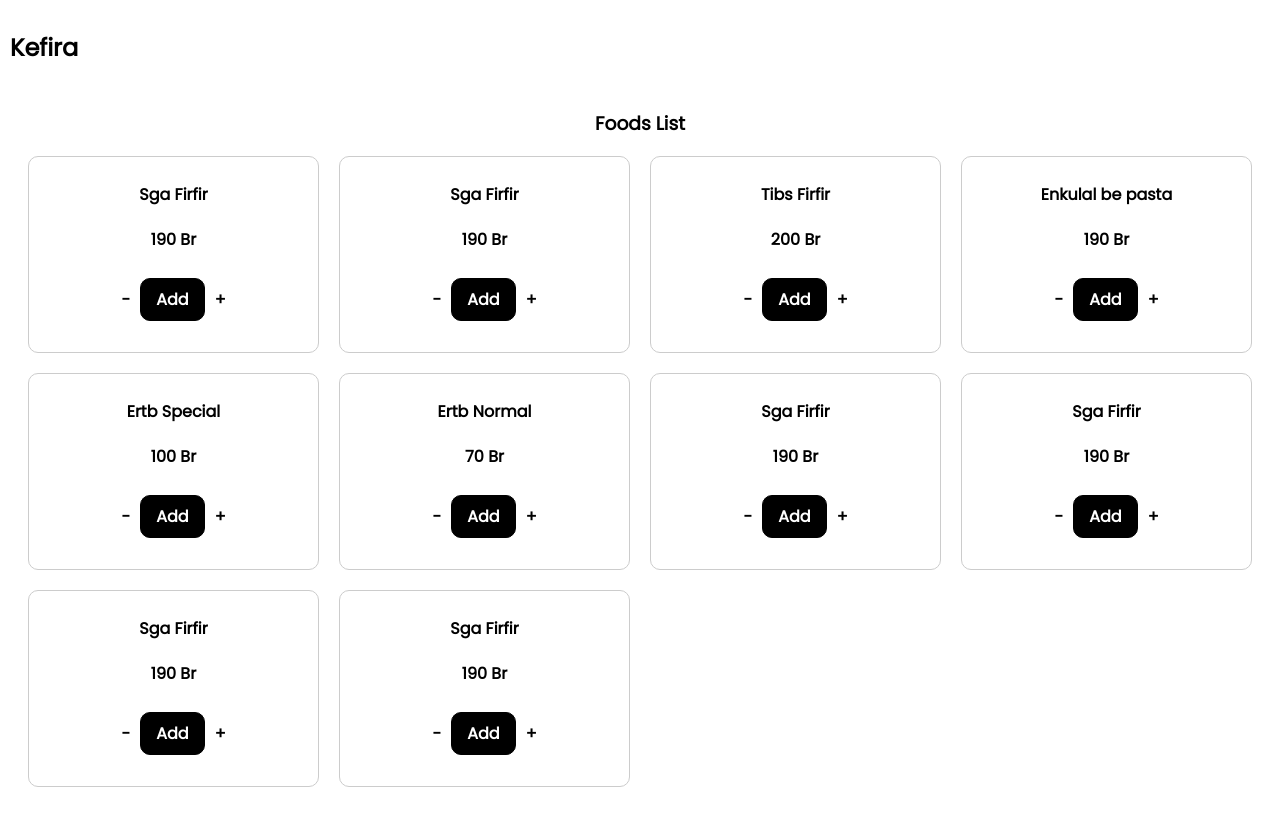
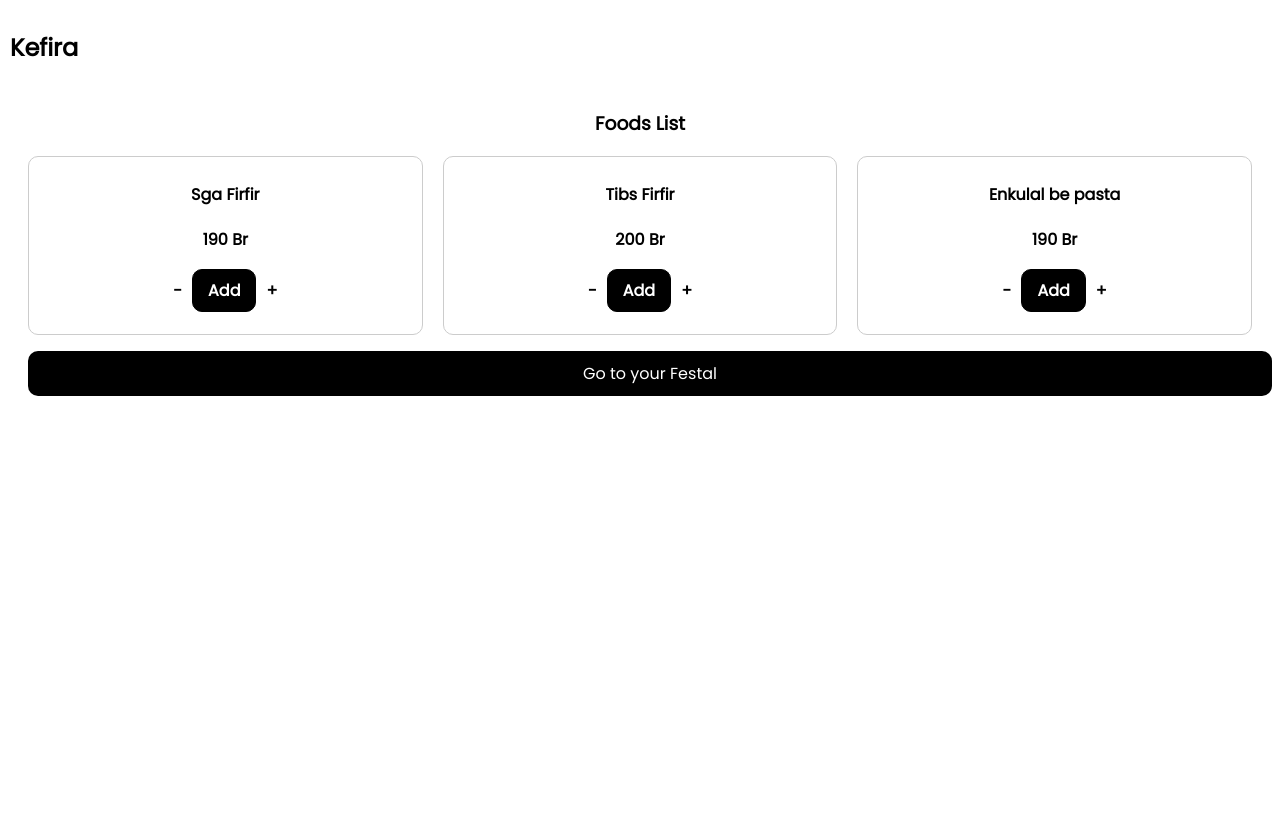
Before and after one commit to code-with-wondi/kefira, a React (Vite) app: page / in a window 1280 px wide. Built offline with nearby package versions, Linux system fonts and the light colour scheme; some icons are missing.

Commit message:
some functionality

```diff
--- a/src/components/Cart.jsx
+++ b/src/components/Cart.jsx
@@ -1,54 +1,49 @@
-import { Link } from 'react-router-dom'
-import './Cart.css'
-import Header from './Header'
+import React, { useEffect, useState } from 'react';
+import { Link } from 'react-router-dom';
+import './Cart.css';
+import Header from './Header';
 
 const Cart = () => {
+  const [cartItems, setCartItems] = useState([]);
+
+  useEffect(() => {
+    // Fetch cart items from local storage when the component mounts
+    const storedCartItems = JSON.parse(localStorage.getItem('cartItems')) || [];
+    setCartItems(storedCartItems);
+  }, []); // Empty dependency array ensures this runs only once on mount
+
+  // Calculate total price
+  const total = cartItems.reduce((acc, item) => acc + item.price, 0);
+
   return (
     <>
       <Header />
-    <h3 className='top'>Foods in your Festal</h3>
+      <h3 className="top">Foods in your Festal</h3>
       <div className="foods">
         <div className="single">
-
           <p>Foods</p>
           <p>Price</p>
-
         </div>
-        <div className="single">
-
-            <p>2  Tibs Firfir</p>
-            <p>380 Br</p>
-
-        </div> <div className="single">
-
-<p>2  Tibs Firfir</p>
-<p>380 Br</p>
-
+        {/* Display cart items */}
+        {cartItems.map((item, index) => (
+          <div className="single" key={index}>
+            <p>{item.foodName}</p>
+            <p>{item.price} Br</p>
           </div>
-<div className="single">
-
-<p>2  Tibs Firfir</p>
-<p>380 Br</p>
-
-</div>
-<div className="single">
-
+        ))}
+        {/* Display total */}
+        <div className="single total">
           <p>Total</p>
-<p>1980 Br</p>
-
-
-
+          <p>{total} Br</p>
         </div>
         <div className="check">
-  <Link to='/checkout'>
-<p className="checkout">
-  Checkout</p>
+          <Link to="/checkout">
+            <p className="checkout">Checkout</p>
           </Link>
         </div>
-
       </div>
     </>
-  )
-}
+  );
+};
 
-export default Cart
+export default Cart;
--- a/src/components/FoodMenu.css
+++ b/src/components/FoodMenu.css
@@ -11,6 +11,22 @@
     background-color: #fff;
     z-index: 1000; /* Adjust the z-index as needed */
 }
+.notification-dot {
+    position: absolute;
+    top: 0;
+    right: 0;
+    width: 10px;
+    height: 10px;
+    background-color: red; /* Choose your desired color */
+    border-radius: 50%;
+  }
+  .checkou{
+    width: 100%;
+    background-color: #000;
+    padding: 10px;
+    border-radius: 10px;
+    text-align: center;
+  }
 
 .logo, .cartIcon {
     color: black;
--- a/src/components/FoodMenu.jsx
+++ b/src/components/FoodMenu.jsx
@@ -1,105 +1,69 @@
-import './FoodMenu.css'
-import Header from './Header'
-const FoodMenu= ()=>{
-    return(
+import React, { useState, useEffect } from 'react';
+import { Link } from 'react-router-dom';
+import './FoodMenu.css';
+import Header from './Header';
+import Cart from './Cart';
+
+const FoodMenu = () => {
+  const [cartItems, setCartItems] = useState([]);
+
+  // Sample data for food items
+  const foodItems = [
+    { id: 1, foodName: 'Sga Firfir', price: 190 },
+    { id: 2, foodName: 'Tibs Firfir', price: 200 },
+    { id: 3, foodName: 'Enkulal be pasta', price: 190 },
+    // Add more items as needed
+  ];
+
+  useEffect(() => {
+    // Retrieve cart items from local storage when the component mounts
+    const storedCartItems = JSON.parse(localStorage.getItem('cartItems')) || [];
+    setCartItems(storedCartItems);
+  }, []); // Empty dependency array ensures this runs only once on mount
+
+  // Function to add an item to the cart
+  const addToCart = (foodName, price) => {
+    const newItem = { foodName, price };
+    const newCartItems = [...cartItems, newItem];
+    setCartItems(newCartItems);
+
+    // Save cart items to local storage
+    localStorage.setItem('cartItems', JSON.stringify(newCartItems));
+  };
+
+  return (
     <>
-           <Header/>
+      <Header />
       <div className="menus">
         <h3>Foods List</h3>
         <div className="itemLists">
-                <div className="item">
-                    <p>Sga Firfir</p>
-                    <p>190 Br</p>
+          {/* Map through the items and pass the addToCart function */}
+          {foodItems.map((item) => (
+            <div className="item" key={item.id}>
+              <p>{item.foodName}</p>
+              <p>{item.price} Br</p>
               <div className="add">
                 <p>-</p>
-                        <p className="btn">Add</p>
+                <div
+                  className="btn"
+                  onClick={() => addToCart(item.foodName, item.price)}
+                >
+                  Add
+                </div>
                 <p>+</p>
               </div>
             </div>
-                <div className="item">
-                    <p>Sga Firfir</p>
-                    <p>190 Br</p>
-                    <div className="add">
-                        <p>-</p>
-                        <p className="btn">Add</p>
-                        <p>+</p>
+          ))}
         </div>
+        {/* Pass cartItems to Cart component */}
+        <Link to="/cart">
+          <p className="checkou">Go to your Festal</p>
+        </Link>
       </div>
-                <div className="item">
-                    <p>Tibs Firfir</p>
-                    <p>200 Br</p>
-                    <div className="add">
-                        <p>-</p>
-                        <p className="btn">Add</p>
-                        <p>+</p>
-                    </div>
-                </div>
-                <div className="item">
-                    <p>Enkulal be pasta</p>
-                    <p>190 Br</p>
-                    <div className="add">
-                        <p>-</p>
-                        <p className="btn">Add</p>
-                        <p>+</p>
-                    </div>
-                </div>
-                <div className="item">
-                    <p>Ertb Special</p>
-                    <p>100 Br</p>
-                    <div className="add">
-                        <p>-</p>
-                        <p className="btn">Add</p>
-                        <p>+</p>
-                    </div>
-                </div>
-                <div className="item">
-                    <p>Ertb Normal</p>
-                    <p>70 Br</p>
-                    <div className="add">
-                        <p>-</p>
-                        <p className="btn">Add</p>
-                        <p>+</p>
-                    </div>
-                </div>
-                <div className="item">
-                    <p>Sga Firfir</p>
-                    <p>190 Br</p>
-                    <div className="add">
-                        <p>-</p>
-                        <p className="btn">Add</p>
-                        <p>+</p>
-                    </div>
-                </div>
-                <div className="item">
-                    <p>Sga Firfir</p>
-                    <p>190 Br</p>
-                    <div className="add">
-                        <p>-</p>
-                        <p className="btn">Add</p>
-                        <p>+</p>
-                    </div>
-                </div>
-                <div className="item">
-                    <p>Sga Firfir</p>
-                    <p>190 Br</p>
-                    <div className="add">
-                        <p>-</p>
-                        <p className="btn">Add</p>
-                        <p>+</p>
-                    </div>
-                </div>
-                <div className="item">
-                    <p>Sga Firfir</p>
-                    <p>190 Br</p>
-                    <div className="add">
-                        <p>-</p>
-                        <p className="btn">Add</p>
-                        <p>+</p>
-                    </div>
-                </div>
-            </div>
-           </div>
+      {/* Pass cartItems to Cart component */}
+
     </>
-    )
-}
-export default FoodMenu
+  );
+};
+
+export default FoodMenu;
--- a/src/components/Header.jsx
+++ b/src/components/Header.jsx
@@ -1,18 +1,28 @@
+import React, { useState } from 'react';
 import { Link } from 'react-router-dom';
-import './FoodMenu.css'
-import { FaBasketShopping } from "react-icons/fa6";
+import './FoodMenu.css';
+import { FaBasketShopping } from 'react-icons/fa6';
 
-const Header= ()=>{
-    return(
-        <>
-        <div className="headwrapper">
-       <Link to='/' className='logo'> <h2>Kefira</h2></Link>
-        <Link to='/cart' className='cartIcon'>
-        <FaBasketShopping className='icons'/>
+const Header = () => {
+  const [showNotification, setShowNotification] = useState(false);
+
+  // Handle click on the cart icon
+  const handleCartClick = () => {
+    // Do any additional actions when the cart icon is clicked
+    // For example, mark the notification as read
+    setShowNotification(false);
+  };
+
+  return (
+    <>
+      <div className="headwrapper">
+        <Link to='/' className='logo'> <h2>Kefira</h2></Link>
+        <Link to='/cart' className='cartIcon' onClick={() => handleCartClick()}>
+          <FaBasketShopping className={`icons ${showNotification ? 'notification-dot' : ''}`} />
         </Link>
-        </div>
+      </div>
+    </>
+  );
+}
 
-        </>
-    )
-}
-export default Header
+export default Header;
--- a/src/components/Reciept.jsx
+++ b/src/components/Reciept.jsx
@@ -10,6 +10,8 @@ const Reciept = () => {
        <p className='ord'>We recieved your order!!!</p>
        <p>Your order details</p>
        <p>Your order id is #10000</p>
+       <p>Solomon Alemu</p>
+       <p>09 84 90 76 66</p>
        <div className="foodDetails">
        <div className="single">
 
```
Lines whose indentation alone changed are shown as unchanged.
